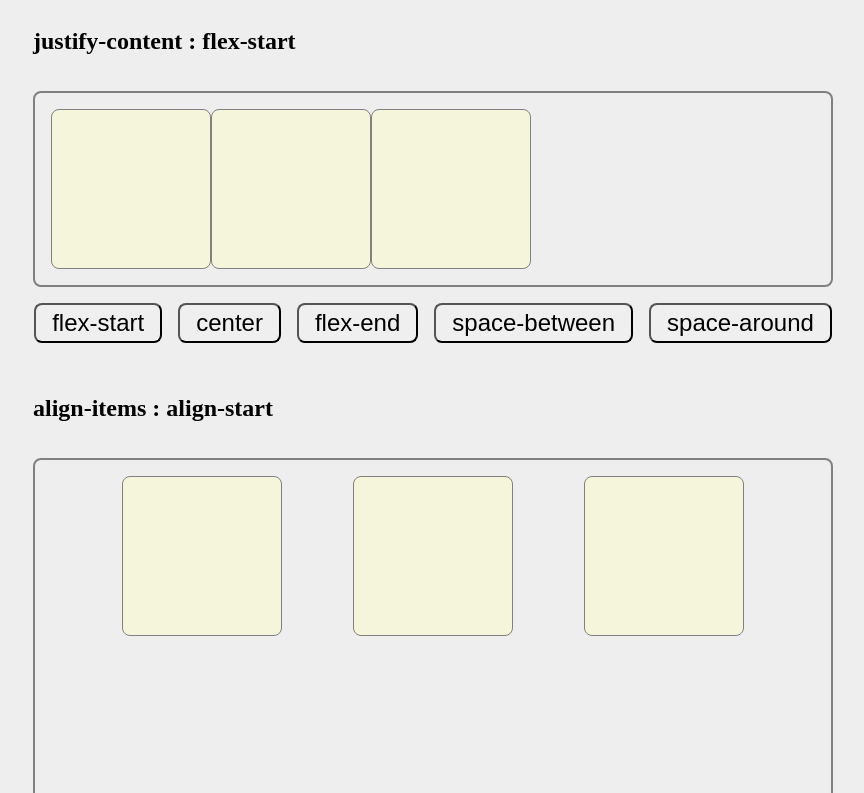
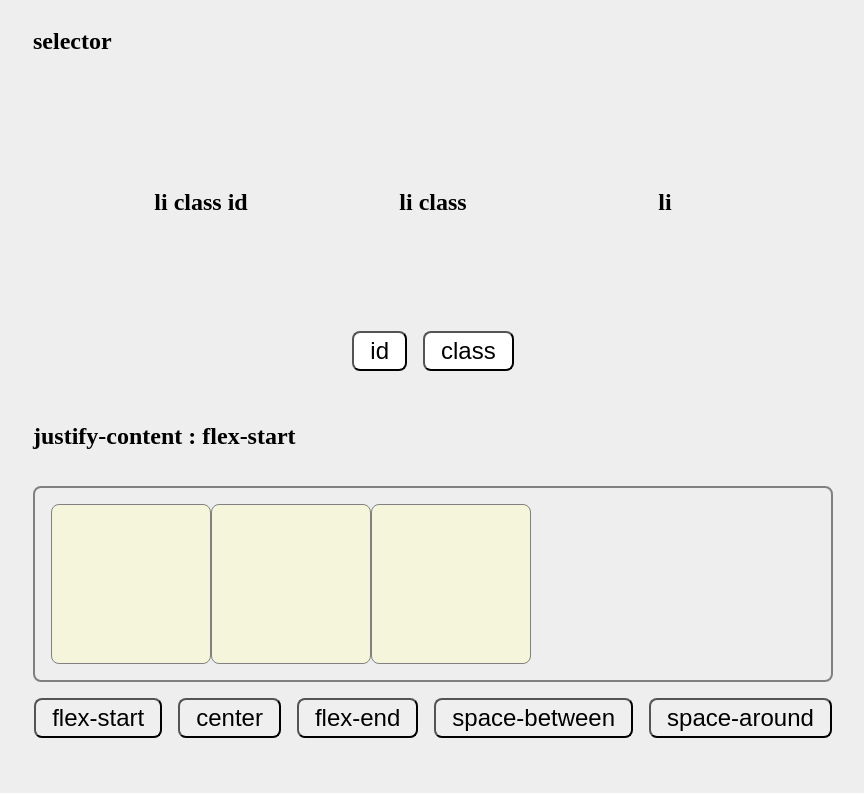
Before and after one commit to Woolegend/web-exam, a React (Create React App) app: page / in a window 1280 px wide. Shown: the top 793 px of the page, without its empty margins (207-1071 px from the left). Built offline with nearby package versions, Linux system fonts and the light colour scheme.

Commit message:
id, class 예제 추가

```diff
--- a/src/App.js
+++ b/src/App.js
@@ -1,11 +1,13 @@
 import AlignItems from "./AlignItems";
 import "./App.css";
 import JustifyContent from "./JustifyContent";
+import Selector from "./Selecter";
 
 function App() {
   return (
     <div className="App">
       <div id="container">
+        <Selector />
         <JustifyContent />
         <AlignItems />
       </div>
--- /dev/null
+++ b/src/Selecter/index.jsx
@@ -0,0 +1,44 @@
+import { useState } from "react";
+import "./style.css";
+
+export default function Selector() {
+  const [style, setStyle] = useState({ id: false, class: false });
+
+  const handleClickStyle = (e) =>
+    setStyle((prev) => {
+      const { value } = e.target;
+      return { ...prev, [value]: !style[value] };
+    });
+
+  return (
+    <div className="wrapper">
+      <h2>selector</h2>
+      <ul className="selector-container">
+        <li id={style.id ? "id" : ""} className={style.class ? "class" : ""}>
+          <span>li class id</span>
+        </li>
+        <li className={style.class ? "class" : ""}>
+          <span>li class</span>
+        </li>
+        <li>
+          <span>li</span>
+        </li>
+      </ul>
+      <div className="button-list">
+        {Object.keys(style).map((key) => (
+          <button
+            key={key}
+            value={key}
+            style={{
+              backgroundColor: style[key] ? "green" : "white",
+              color: style[key] ? "white" : "black",
+            }}
+            onClick={handleClickStyle}
+          >
+            {key}
+          </button>
+        ))}
+      </div>
+    </div>
+  );
+}
--- /dev/null
+++ b/src/Selecter/style.css
@@ -0,0 +1,31 @@
+.selector-container {
+  display: flex;
+  padding: 16px;
+  justify-content: space-evenly;
+}
+
+ul {
+  list-style: none;
+  padding: 0;
+
+  li {
+    display: flex;
+    justify-content: center;
+    align-items: center;
+    width: 160px;
+    height: 160px;
+    border: 8px;
+    font-size: 24px;
+    font-weight: 600;
+  }
+}
+
+#id {
+  background-color: red;
+  color: white;
+}
+
+.class {
+  background-color: blue;
+  color: white;
+}
```
